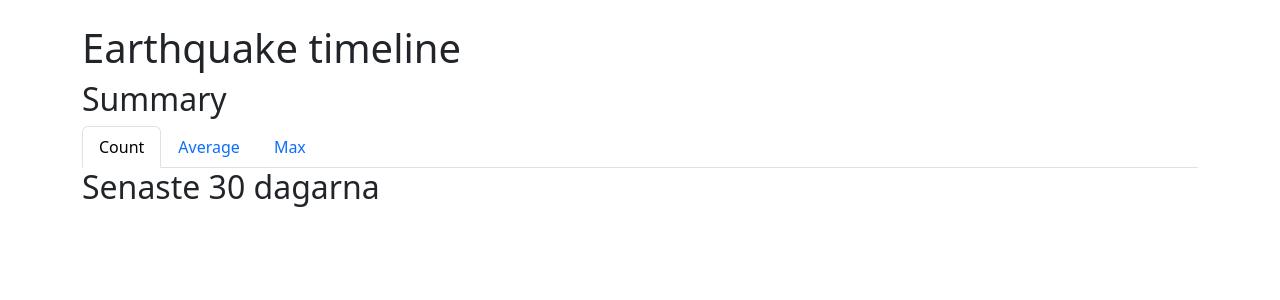
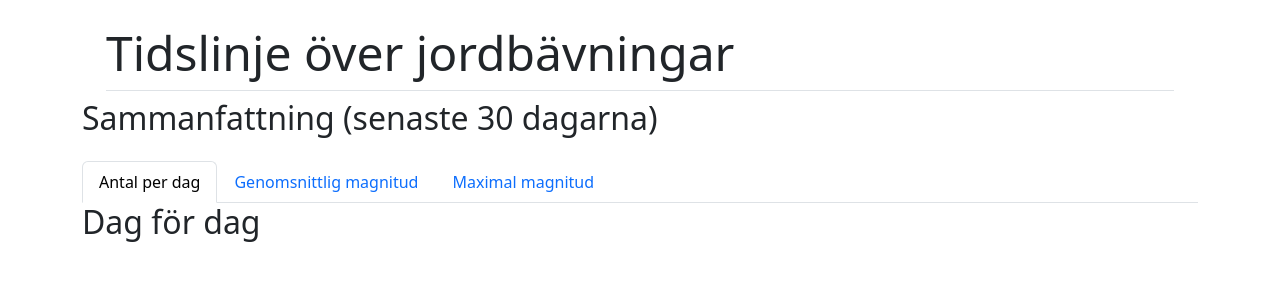
Before and after one commit to EliFromTheNorth/P2-Gruppuppgift, a Flask app: template Templates/timeline.html in a window 1280 px wide. Shown: the part 56-356 px from the top of the page. Run offline with Flask 3, Linux system fonts and the light colour scheme; the template is opened without the code that fills it, so the values that code supplies are empty.

Commit message:
titles bootstrap, translation

```diff
--- a/Templates/timeline.html
+++ b/Templates/timeline.html
@@ -6,22 +6,22 @@
 .tab-pane:not(.active) { display: block !important; height: 0; overflow: hidden; }
 </style>
 
-<h1>Earthquake timeline</h1>
+<h1 class="display-5 mx-4 border-bottom pb-2">Tidslinje över jordbävningar</h1>
 
-<h2>Summary</h2>
+<h2 class="mb-4">Sammanfattning (senaste 30 dagarna)</h2>
 <div>
     {{ summary | safe }}
 </div>
 
 <ul class="nav nav-tabs">
     <li class="nav-item">
-        <button class="nav-link active" data-bs-toggle="tab" data-bs-target="#graf1" type="button">Count</button>
+        <button class="nav-link active" data-bs-toggle="tab" data-bs-target="#graf1" type="button">Antal per dag</button>
     </li>
     <li class="nav-item">
-        <button class="nav-link" data-bs-toggle="tab" data-bs-target="#graf2" type="button">Average</button>
+        <button class="nav-link" data-bs-toggle="tab" data-bs-target="#graf2" type="button">Genomsnittlig magnitud</button>
     </li>
     <li class="nav-item">
-        <button class="nav-link" data-bs-toggle="tab" data-bs-target="#graf3" type="button">Max</button>
+        <button class="nav-link" data-bs-toggle="tab" data-bs-target="#graf3" type="button">Maximal magnitud</button>
     </li>
 </ul>
 
@@ -31,14 +31,9 @@
     <div class="tab-pane" id="graf3">{{ diagram_3 | safe }}</div>
 </div>
 
-<h2>Senaste 30 dagarna</h2>
+<h2 class="mb-4">Dag för dag</h2>
 
 {{timeline | safe}}
-<!-- {{diagram_1 | safe}}
-{{diagram_2 | safe}}
-{{diagram_3 | safe}} -->
-
-
 
 <script src="https://cdn.jsdelivr.net/npm/bootstrap@5.3.3/dist/js/bootstrap.bundle.min.js"></script>
 {% endblock %}
```
